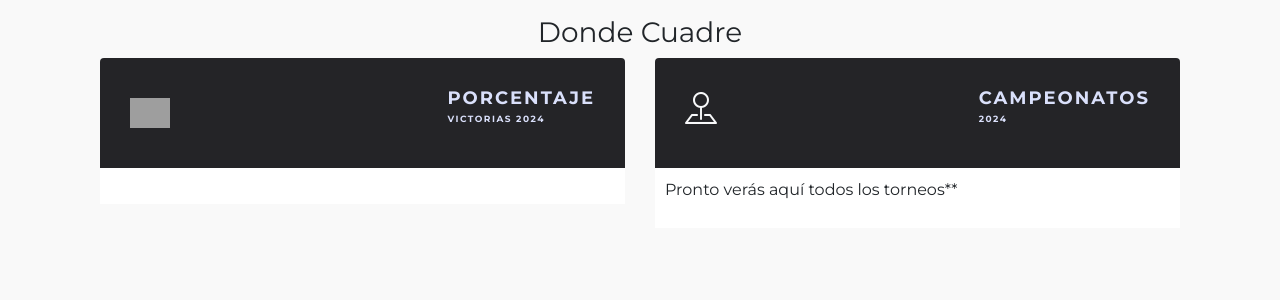
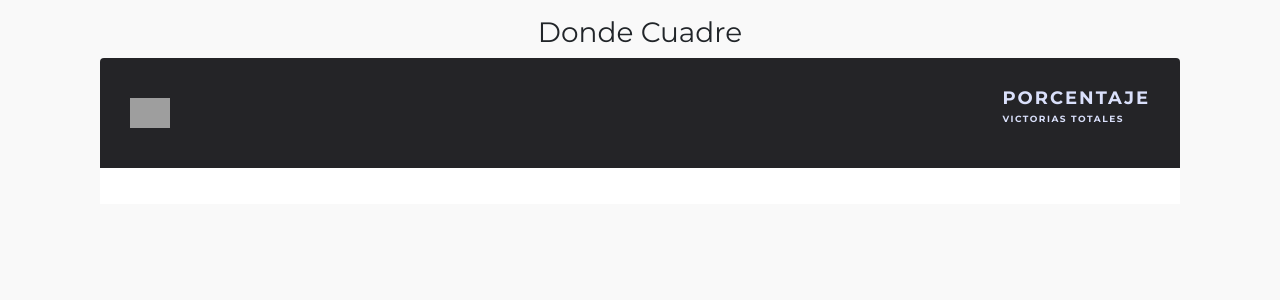
Before and after one commit to Pusebe/Tournaments-track-stadistics, a Flask app: template website/templates/all_players.html in a window 1280 px wide. Shown: the part 56-356 px from the top of the page. Run offline with Flask 3, Linux system fonts and the light colour scheme; the template is opened without the code that fills it, so the values that code supplies are empty; parts of the project's set-up code (start-up, migrations or seed data) failed here and were passed over; some libraries are stand-ins or nearby versions; grey boxes are pictures that could not be loaded.

Commit message:
modified:   website/templates/all_players.html

```diff
--- a/website/templates/all_players.html
+++ b/website/templates/all_players.html
@@ -13,7 +13,7 @@
         <div class="wrapper__header">
           <div class="b_logo"><img src="https://images.vexels.com/media/users/3/135313/isolated/lists/9c44517fa04da541c35888362bce2d1b-award-trophy-icon.png" width="40" alt=""/></div>
           <div class="b_caption">
-            <p>Porcentaje <span>Victorias 2024</span></p>
+            <p>Porcentaje <span>Victorias TOTALES</span></p>
           </div>
         </div>
         <div class="wrapper__content">
@@ -57,87 +57,6 @@
         </div>
 
     </div>
-
-
-    <div class="wrapper col">
-      <div class="wrapper__header">
-        <div class="h2"><i class="bi bi-pin-map text-light"></i></div>
-        <div class="b_caption">
-          <p>Campeonatos <span>2024</span></p>
-        </div>
-      </div>
-      <div class="wrapper__content">
-        <ul>
-          {% for game in games%}
-          <a href="" class="text-decoration-none text-dark" data-toggle="modal" data-target="#game-{{game.id}}">
-            <li>
-              <div class="name"><span class="header">{{game.place}}</span> <br><small>({{game.price}})</small></div>
-              <div class="name"><span class="header"> </span><span class="stat">{% if game.position == None%}--{%else%}{{game.position}}º{%endif%}</span><span class="sub stat"></span></div>
-            </li>
-          </a>
-           <!-- Modal game-{{game.id}} -->
-            <div class="modal fade" id="game-{{game.id}}" tabindex="-1" aria-labelledby="exampleModalLabel" aria-hidden="true">
-              <div class="modal-dialog-centered modal-dialog">
-                <div class="modal-content">
-                  <div class="modal-header bg-dark">
-                    <h5 class="modal-title text-light" id="exampleModalLabel">{{game.place}}</h5>
-                    <button type="button" class="close text-light" data-dismiss="modal" aria-label="Close">
-                      <span aria-hidden="true">&times;</span>
-                    </button>
-                  </div>
-                  <div class="modal-body">
-                    {%for round in game.rounds_played%}
-                            <div class="container container-fluid">
-                              <div class="row d-flex">
-                                <div class="col p-0 col-2 d-flex text-center justify-content-center p-0 align-self-center">
-                                  <p class="font-weight-bold m-0">{{round.number}}</p>
-                                </div >
-                                <div class="col col-8 d-flex text-center justify-content-center align-self-center">
-
-                                  <div class="row justify-content-center fluid p-0">
-                                {%for players in round.players%}
-                                <div class="col">
-                                  <div class = "container fluid container-fluid p-0">
-                                    <div class="row justify-content-center mt-2">
-                                      <div class="col px-1">
-                                      <img src="{{ url_for('static', filename='images/' ~players.id~  '/' ~players.photo~'') }}" alt="" class = "round-img">
-                                      </div>
-                                    </div>
-                                      <div class="row">
-                                        <div class="col p-0">
-                                          {{players.first_name}}
-                                        </div>
-                                      </div>
-                                  </div>
-                                </div>
-                                {%endfor%}
-                              </div>
-                            </div>
-                            </div>
-                            <div class="row">
-                                    <div class="col col-12 text-center mb-0">
-                                        {%if round.victory%}{{"¡Ganada!"}}{%else%}{{"Perdida :("}}{%endif%}
-                                    </div>
-                                    <div class="col-12">
-                                      <hr class="my-1">
-                                    </div>
-                                  </div>
-                            </div>
-                            {%endfor%}
-                  </div>
-                  <div class="modal-footer">
-                    <button type="button" class="btn btn-secondary" data-dismiss="modal">Cerrar</button>
-                  </div>
-                </div>
-              </div>
-            </div>
-          {% endfor %}
-          <ul>
-            Pronto verás aquí todos los torneos**
-          </ul>
-        </ul>
-      </div>
-  </div>
 </div>
 
 
```
